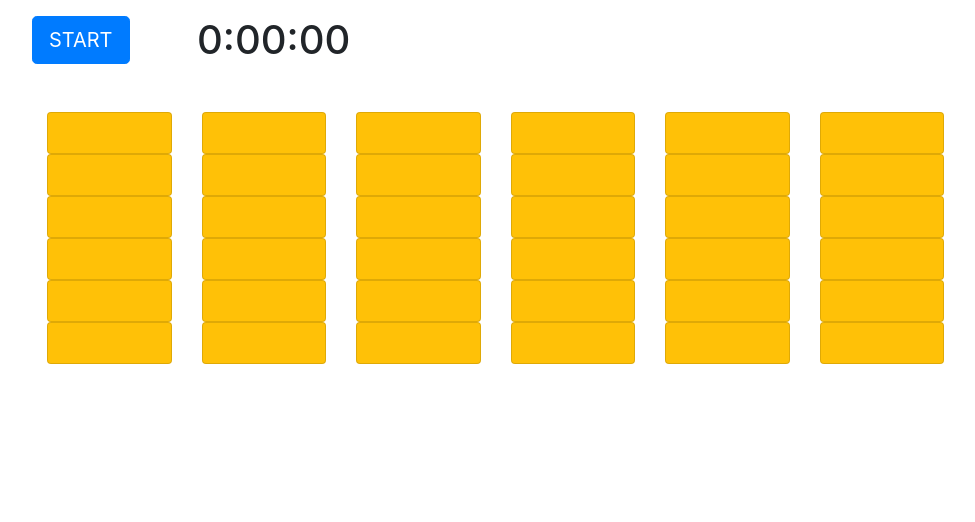
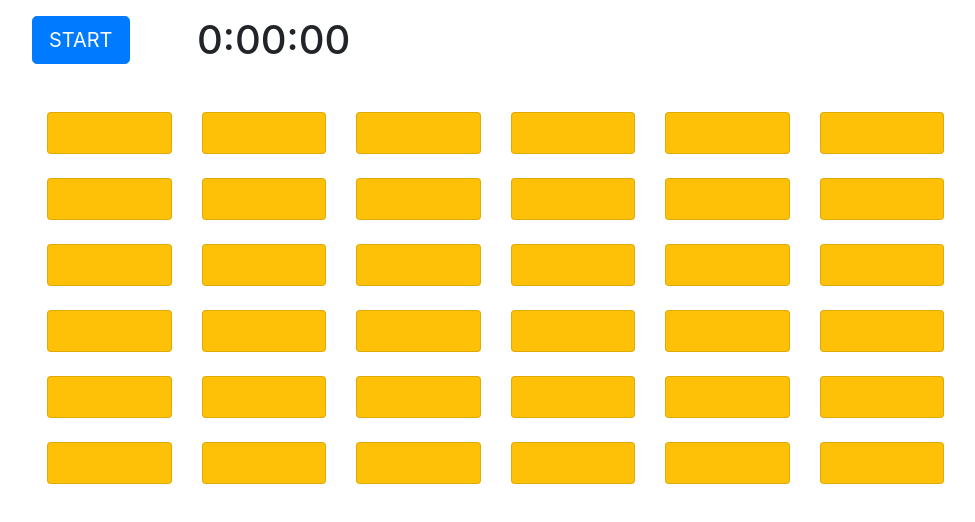
Before and after one commit to vladimirloskutov/memory-game, a React (Create React App) app: page / in a window 1280 px wide. Shown: the top 522 px of the page, without its empty margins (176-1151 px from the left). Built offline with nearby package versions, Linux system fonts and the light colour scheme.

Commit message:
add mb-4 class to outer div

```diff
--- a/src/components/Card.jsx
+++ b/src/components/Card.jsx
@@ -3,7 +3,7 @@ import React from "react";
 export default class Card extends React.Component {
   render() {
     return (
-      <div className="col-2">
+      <div className="col-2 mb-4">
         <div className="card bg-warning">
           <div className="card-body"></div>
         </div>
```
